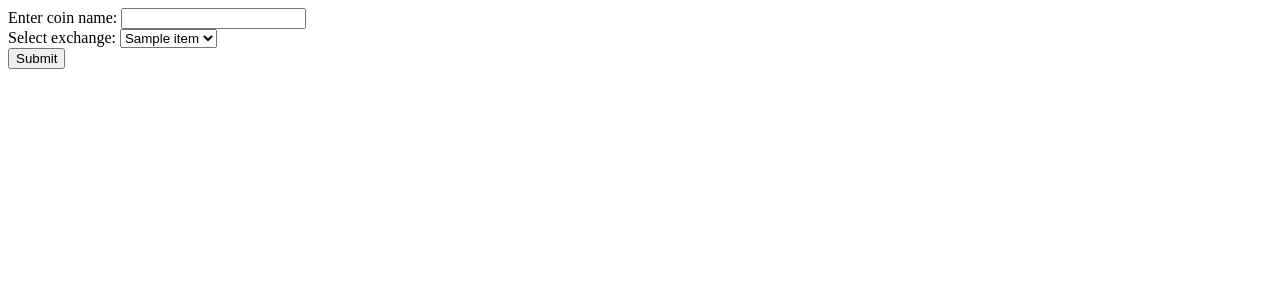
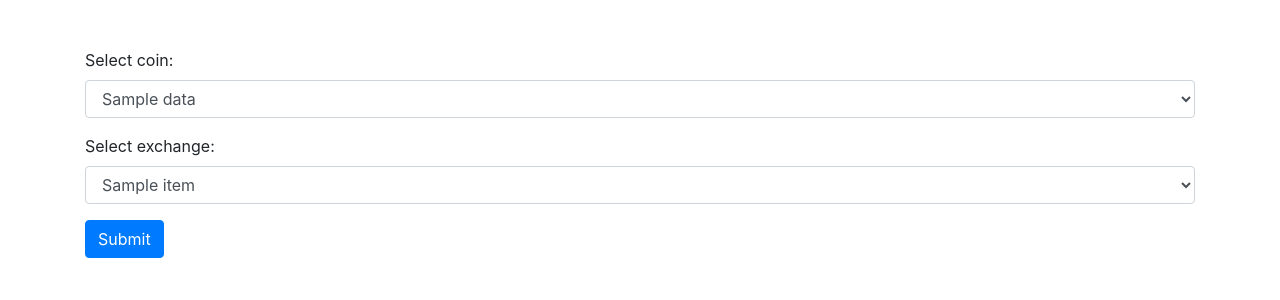
Before and after one commit to evangervasio/webanalyzer, a Flask app: page / in a window 1280 px wide. Shown: the top 300 px of the page. Run offline with Flask 3, Linux system fonts and the light colour scheme; a database or web service that is not in the repository returns one stand-in record (values such as "Sample title"); data that the repository does not hold is empty; some libraries are stand-ins or nearby versions.

Commit message:
added combobox for coins, made index page better

```diff
--- a/CoinloreApi.py
+++ b/CoinloreApi.py
@@ -5,13 +5,14 @@ class CoinloreApi:
     def __init__(self, coin="", exchange=""):
         self.coin = coin
         self.exchange = exchange
-        self.exchanges_data = []
+        self.exchanges_data = []  # List to store exchange information
+        self.coins_data = []  # List to store coin information
 
     def determine(self):
         if not self.coin == "":
-            self.getCoin()
+            return self.getCoin()
         if not self.exchange == "":
-            self.getExchange()
+            return self.getExchange()
 
     def call_api_once(self, url):
         ENDPOINT = 'https://api.coinlore.net/api/' + url
@@ -21,7 +22,6 @@ class CoinloreApi:
         try:
             resp = get(ENDPOINT, headers=headers)
             resp.raise_for_status()
-            #print(resp.json())
             return resp.json()
         except Exception as e:
             print("Error occurred:", e)
@@ -40,7 +40,10 @@ class CoinloreApi:
 
     def getAllCoins(self):
         url = "tickers"
-        return self.call_api_once(url)
+        all_coins = self.call_api_once(url)
+        if all_coins:
+            self.coins_data.extend(all_coins['data'])  # Assuming the response has a 'data' key
+            return all_coins['data']
 
     def getAllExchanges(self):
         url = "exchanges"
--- a/app.py
+++ b/app.py
@@ -7,17 +7,23 @@ app = Flask(__name__)
 def home():
     api_caller = CoinloreApi()
     exchanges_data = api_caller.getAllExchanges()
-    names = []
+    coins_data = api_caller.getAllCoins()
+
+    exchange_names = []
+    coin_names = []
 
     for exc in exchanges_data:
         exchange = exchanges_data[exc]
-        names.append(exchange["name"])
+        exchange_names.append(exchange["name"])
 
-    return render_template("index.html", exchanges=names)
+    for coin in coins_data:
+        coin_names.append({"id": coin["id"], "name": coin["name"]})
+
+    return render_template("index.html", exchanges=exchange_names, coins=coin_names)
 
 @app.route("/exchange", methods=["POST"])
 def exchange():
-    coin = request.form.get("coin", "")
+    coin_id = request.form["coin"]
     exchange_name = request.form["exchange"]
     exchange_id = None
 
@@ -32,7 +38,7 @@ def exchange():
             break
 
     if exchange_id:
-        api_caller = CoinloreApi(coin, exchange_id)
+        api_caller = CoinloreApi(coin_id, exchange_id)
         exchange_data = api_caller.getExchange()
         return render_template("exchange.html", exchange_data=exchange_data)
     else:
--- a/templates/index.html
+++ b/templates/index.html
@@ -5,22 +5,39 @@
     <meta charset="UTF-8">
     <meta name="viewport" content="width=device-width, initial-scale=1.0">
     <title>Website Data</title>
+    <!-- Bootstrap CSS -->
+    <link href="https://stackpath.bootstrapcdn.com/bootstrap/4.5.2/css/bootstrap.min.css" rel="stylesheet">
 </head>
 
 <body>
+    <div class="container mt-5">
         <form method="POST" action="/exchange">
-        <label for="coin">Enter coin name:</label>
-        <input type="text" id="coin" name="coin"> <br>
+            <div class="form-group">
+                <label for="coin">Select coin:</label>
+                <select id="coin" name="coin" class="form-control">
+                    {% for coin in coins %}
+                    <option value="{{ coin.id }}">{{ coin.name }}</option>
+                    {% endfor %}
+                </select>
+            </div>
 
+            <div class="form-group">
                 <label for="exchange">Select exchange:</label>
-        <select id="exchange" name="exchange">
+                <select id="exchange" name="exchange" class="form-control">
                     {% for exchange in exchanges %}
                     <option value="{{ exchange }}">{{ exchange }}</option>
                     {% endfor %}
-        </select> <br>
+                </select>
+            </div>
 
-        <button type="submit">Submit</button>
+            <button type="submit" class="btn btn-primary">Submit</button>
         </form>
+    </div>
+
+    <!-- Bootstrap JS and dependencies -->
+    <script src="https://code.jquery.com/jquery-3.5.1.slim.min.js"></script>
+    <script src="https://cdn.jsdelivr.net/npm/@popperjs/core@2.5.4/dist/umd/popper.min.js"></script>
+    <script src="https://stackpath.bootstrapcdn.com/bootstrap/4.5.2/js/bootstrap.min.js"></script>
 </body>
 
 </html>
```
Lines whose indentation alone changed are shown as unchanged.
